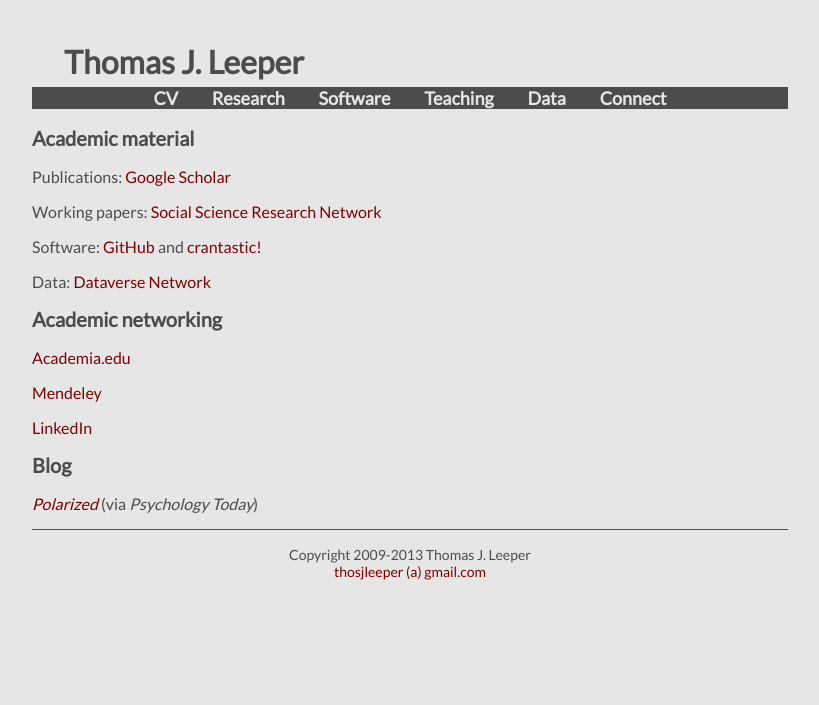
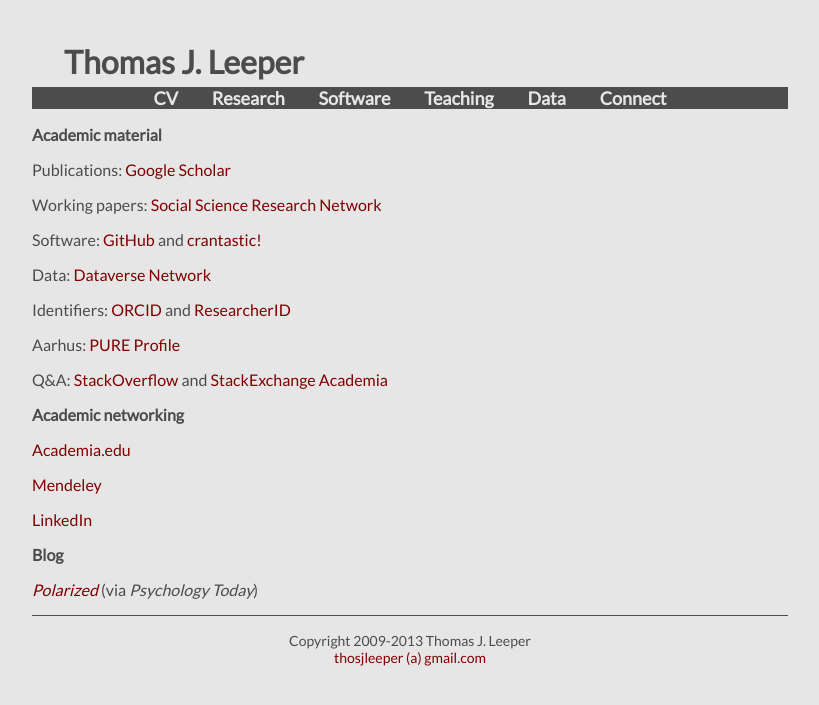
Before and after one commit to leeper/leeper.github.io, a Jekyll site: the page built from contact.md, in a window 1280 px wide. Shown: the top 705 px of the page, without its empty margins (230-1049 px from the left). Built offline with Jekyll 4.4.1, drawn with Linux system fonts in a browser that asks for light colours.

Commit message:
added links to various profiles

```diff
--- a/contact.md
+++ b/contact.md
@@ -3,7 +3,7 @@
 title: Contact - Thomas J. Leeper
 ---
 
-## Academic material ##
+### Academic material ###
 Publications: [Google Scholar](http://scholar.google.com/citations?user=hqiux-MAAAAJ)
 
 Working papers: [Social Science Research Network](http://papers.ssrn.com/sol3/cf_dev/AbsByAuth.cfm?per_id=1269107)
@@ -12,14 +12,20 @@
 
 Data: [Dataverse Network](http://dvn.iq.harvard.edu/dvn/dv/leeper)
 
+Identifiers: [ORCID](http://orcid.org/0000-0003-4097-6326) and [ResearcherID](http://www.researcherid.com/rid/J-9733-2013)
 
-## Academic networking ##
-[Academia.edu](http://northwestern.academia.edu/ThomasLeeper)
+Aarhus: [PURE Profile](http://pure.au.dk/portal/da/tleeper@ps.au.dk)
+
+Q&A: [StackOverflow](http://stackoverflow.com/users/2338862/thomas) and [StackExchange Academia](http://academia.stackexchange.com/users/6984/thomas)
+
+
+### Academic networking ###
+[Academia.edu](http://au.academia.edu/ThomasLeeper)
 
 [Mendeley](http://www.mendeley.com/profiles/thomas-leeper/)
 
 [LinkedIn](http://www.linkedin.com/in/thomasjleeper)
 
 
-## Blog ##
+### Blog ###
 [*Polarized*](http://www.psychologytoday.com/blog/polarized) (via *Psychology Today*)
```
